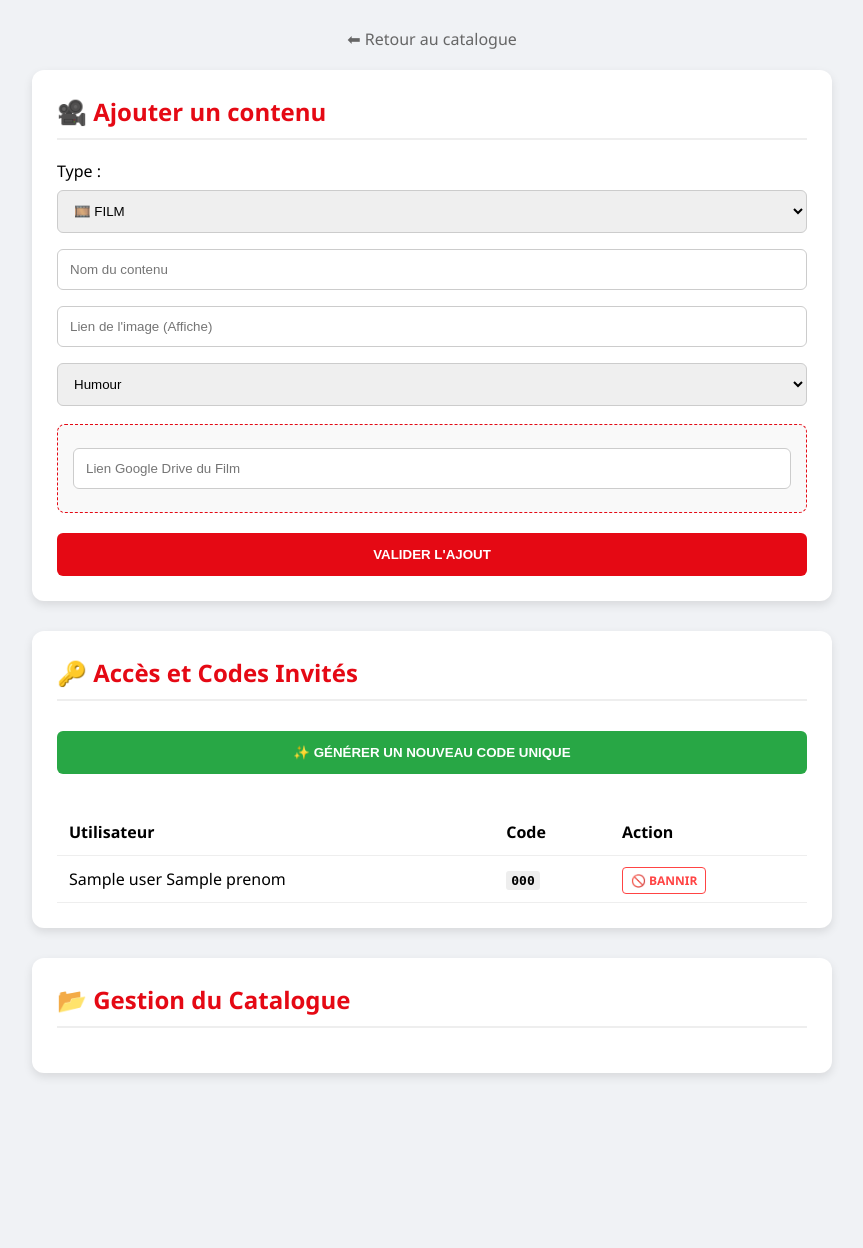
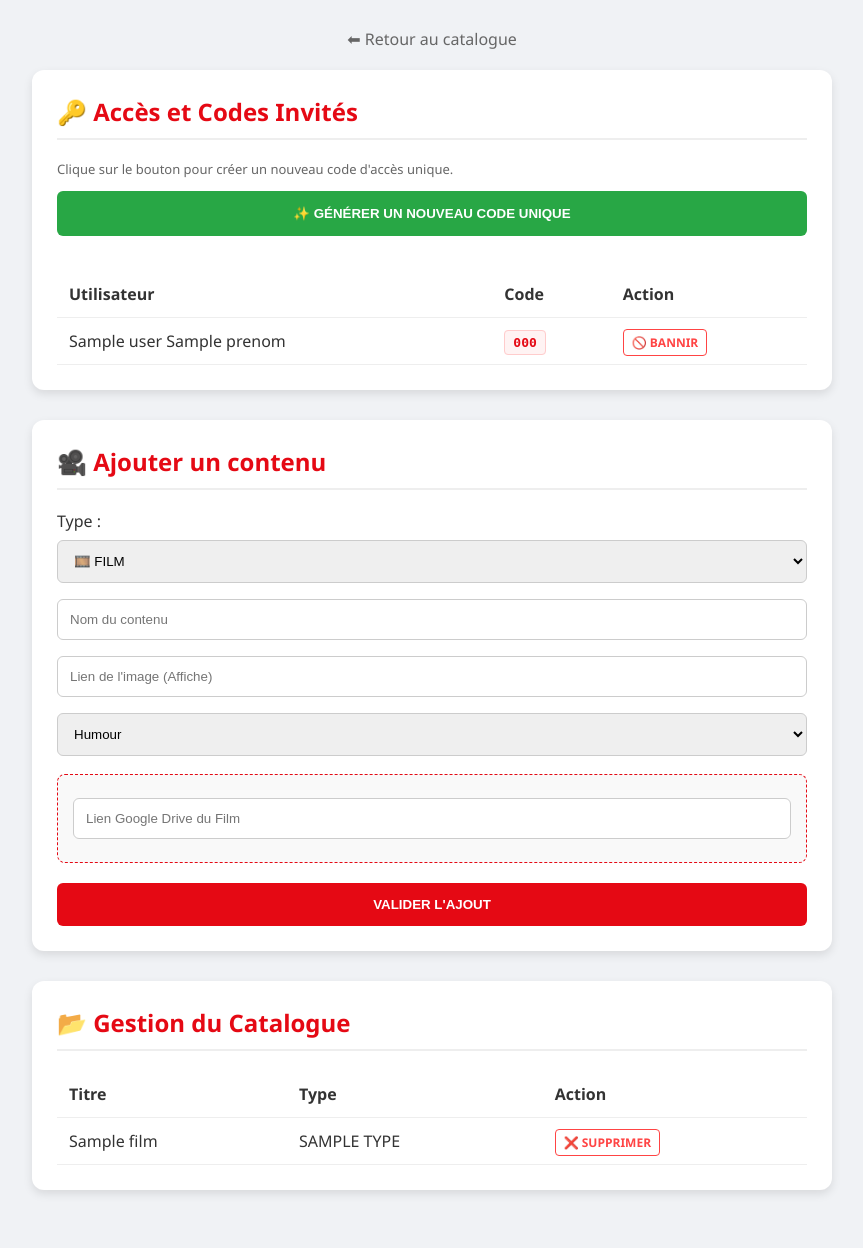
Before and after one commit to vguillotduenas-dotcom/StreamDeck, a Python web app: template templates/admin.html in a window 1280 px wide. Shown: the whole page, without its empty margins (208-1071 px from the left). Before the commit the page ends 1077 px from the top, so only its background shows below. Run offline with Jinja, Linux system fonts and the light colour scheme; the template is opened without the code that fills it: most values are stand-ins (such as "Sample title", 1, 10 or a date in 2020).

Commit message:
Update admin.html

```diff
--- a/templates/admin.html
+++ b/templates/admin.html
@@ -3,27 +3,57 @@
 <head>
     <title>Admin - Streamdeck</title>
     <style>
-        body { font-family: 'Segoe UI', sans-serif; background: #f0f2f5; padding: 20px; }
+        body { font-family: 'Segoe UI', sans-serif; background: #f0f2f5; padding: 20px; color: #333; }
         .container { max-width: 800px; margin: auto; }
         .card { background: white; padding: 25px; border-radius: 12px; box-shadow: 0 4px 10px rgba(0,0,0,0.1); margin-bottom: 30px; }
         h2 { color: #e50914; margin-top: 0; border-bottom: 2px solid #eee; padding-bottom: 10px; }
         input, select { padding: 12px; margin: 8px 0; width: 100%; border: 1px solid #ccc; border-radius: 6px; box-sizing: border-box; }
         .btn { background: #e50914; color: white; border: none; padding: 14px; border-radius: 6px; cursor: pointer; width: 100%; font-weight: bold; margin-top: 10px; }
-        .btn-green { background: #28a745; margin-bottom: 20px; }
+        .btn-green { background: #28a745; margin-bottom: 20px; border: none; color: white; padding: 15px; border-radius: 6px; cursor: pointer; width: 100%; font-weight: bold; }
+        .btn-green:hover { background: #218838; }
         .type-box { background: #f9f9f9; padding: 15px; border-radius: 8px; border: 1px dashed #e50914; margin: 10px 0; }
         .hidden { display: none; }
 
         table { width: 100%; border-collapse: collapse; margin-top: 15px; }
         th, td { padding: 12px; text-align: left; border-bottom: 1px solid #eee; }
         .del { color: #ff4444; text-decoration: none; font-weight: bold; border: 1px solid #ff4444; padding: 4px 8px; border-radius: 4px; font-size: 12px; }
-        .del:hover { background: #ff4444; color: white; }
-        code { background: #eee; padding: 2px 5px; border-radius: 3px; font-weight: bold; }
+        code { background: #fff3f3; color: #e50914; padding: 4px 8px; border-radius: 4px; font-weight: bold; border: 1px solid #ffcccc; }
     </style>
 </head>
 <body>
     <div class="container">
         <div style="text-align:center; margin-bottom: 20px;">
             <a href="/" style="color:#666; text-decoration:none;">⬅ Retour au catalogue</a>
+        </div>
+
+        <div class="card">
+            <h2>🔑 Accès et Codes Invités</h2>
+            <p style="font-size: 13px; color: #666;">Clique sur le bouton pour créer un nouveau code d'accès unique.</p>
+
+            <form method="POST">
+                <button type="submit" name="gen_code" value="1" class="btn-green">✨ GÉNÉRER UN NOUVEAU CODE UNIQUE</button>
+            </form>
+
+            <table>
+                <thead>
+                    <tr>
+                        <th>Utilisateur</th>
+                        <th>Code</th>
+                        <th>Action</th>
+                    </tr>
+                </thead>
+                <tbody>
+                    {% for u in users %}
+                    <tr>
+                        <td>
+                            {% if u.nom %} {{ u.nom }} {{ u.prenom }} {% else %} <i>En attente...</i> {% endif %}
+                        </td>
+                        <td><code>{{ u.code }}</code></td>
+                        <td><a href="{{ url_for('del_u', id=u.id) }}" class="del" onclick="return confirm('Bannir cet utilisateur ?')">🚫 BANNIR</a></td>
+                    </tr>
+                    {% endfor %}
+                </tbody>
+            </table>
         </div>
 
         <div class="card">
@@ -61,31 +91,36 @@
         </div>
 
         <div class="card">
-            <h2>🔑 Accès et Codes Invités</h2>
-            <form method="POST">
-                <button type="submit" name="gen_code" class="btn btn-green">✨ GÉNÉRER UN NOUVEAU CODE UNIQUE</button>
-            </form>
-
+            <h2>📂 Gestion du Catalogue</h2>
             <table>
                 <thead>
                     <tr>
-                        <th>Utilisateur</th>
-                        <th>Code</th>
+                        <th>Titre</th>
+                        <th>Type</th>
                         <th>Action</th>
                     </tr>
                 </thead>
                 <tbody>
-                    {% for u in users %}
+                    {% for f in films %}
                     <tr>
-                        <td>{{ u.nom }} {{ u.prenom if u.prenom else "" }}</td>
-                        <td><code>{{ u.code }}</code></td>
-                        <td><a href="{{ url_for('del_u', id=u.id) }}" class="del" onclick="return confirm('Bannir cet utilisateur ?')">🚫 BANNIR</a></td>
+                        <td>{{ f.nom }}</td>
+                        <td>{{ f.type.upper() }}</td>
+                        <td><a href="{{ url_for('del_v', id=f.id) }}" class="del" onclick="return confirm('Supprimer ce film/série ?')">❌ SUPPRIMER</a></td>
                     </tr>
                     {% endfor %}
                 </tbody>
             </table>
         </div>
+    </div>
 
-        <div class="card">
-            <h2>📂 Gestion du Catalogue</h2>
-            <table>
+    <script>
+        function updateForm() {
+            var type = document.getElementById('typeSelect').value;
+            document.getElementById('sectionSerie').classList.toggle('hidden', type !== 'serie');
+            document.getElementById('sectionFilm').classList.toggle('hidden', type !== 'film');
+        }
+        // Pour garder le bon affichage au rechargement
+        window.onload = updateForm;
+    </script>
+</body>
+</html>
```
